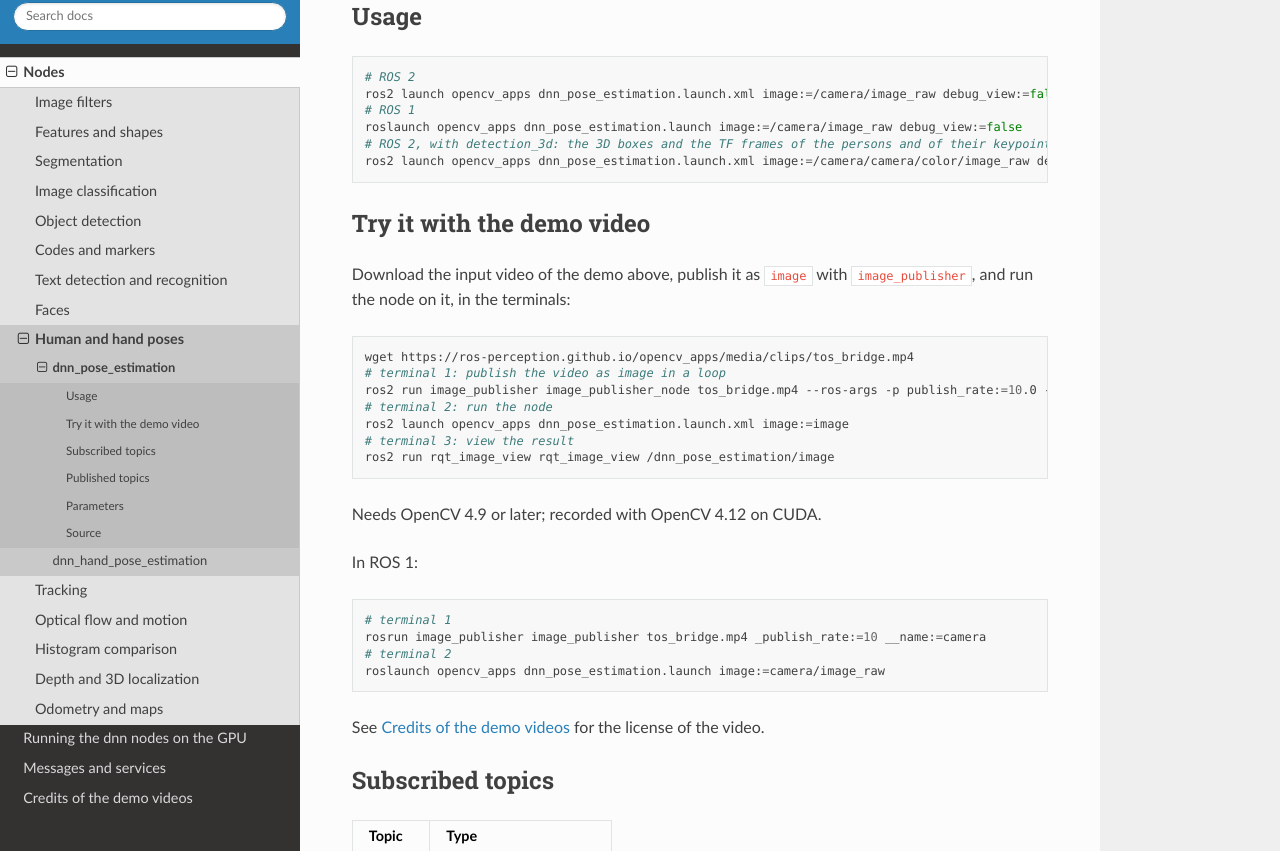
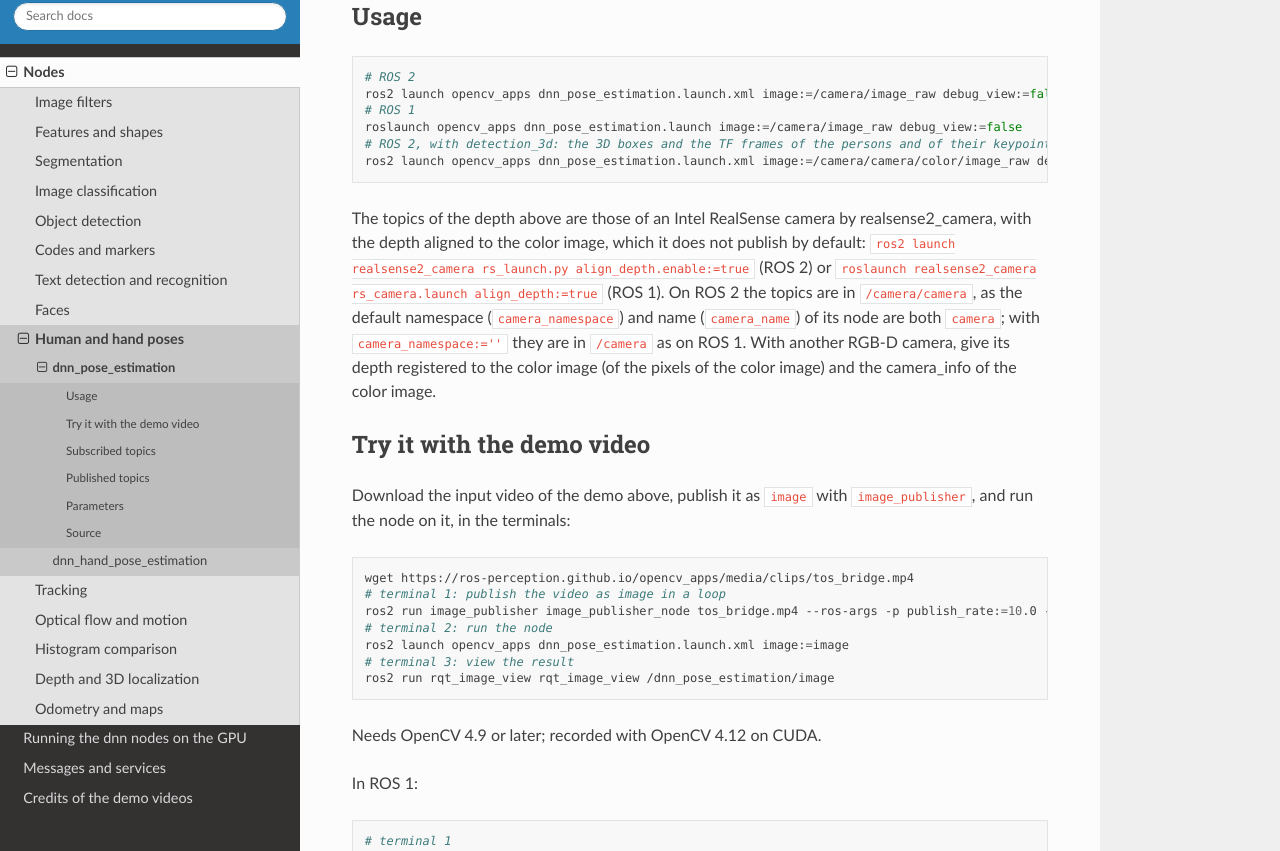
Before and after one commit to ros-perception/opencv_apps, a Sphinx documentation site: the page built from doc/nodes/dnn_pose_estimation.rst, in a window 1280 px wide and 900 px high, scrolled down 921 px, cut to the strip 49-900 px from the top of the window. Built offline with Sphinx 7.4.7 and the Read the Docs theme 3.1.0, drawn with Linux system fonts in a browser that asks for light colours.

Commit message:
doc: the topics of realsense2_camera in the usage of the 3D nodes
The usage of detection_3d, rgbd_odometry, dnn_object_detection and
dnn_pose_estimation gives the topics of an Intel RealSense camera
(/camera/camera/aligned_depth_to_color/image_raw on ROS 2), which needs
align_depth: a note says so, with the commands of realsense2_camera, why
the topics are in /camera/camera on ROS 2 (camera_namespace and
camera_name are both camera by default; camera_namespace:='' for
/camera), and what to give with another RGB-D camera.

Co-Authored-By: Claude Opus 5.5 <noreply@anthropic.com>
Claude-Session: https://claude.ai/code/session_01Xo6jRt2Rcht9sQS6ms6A4p

```diff
--- a/doc/nodes/detection_3d.rst
+++ b/doc/nodes/detection_3d.rst
@@ -34,6 +34,8 @@ Usage
    roslaunch opencv_apps detection_3d.launch input:=/dnn_object_detection/detections depth:=/camera/aligned_depth_to_color/image_raw camera_info:=/camera/color/camera_info
    # ROS 2, with detection_3d: the 3D boxes and the TF frames of the detected objects, from the depth image registered to the color image (or, without depth:=, the depth estimated from the color image by dnn_depth_estimation), shown in rviz2
    ros2 launch opencv_apps dnn_object_detection.launch.xml image:=/camera/camera/color/image_raw depth:=/camera/camera/aligned_depth_to_color/image_raw detection_3d:=true rviz:=true
+
+The topics of the depth above are those of an Intel RealSense camera by realsense2_camera, with the depth aligned to the color image, which it does not publish by default: ``ros2 launch realsense2_camera rs_launch.py align_depth.enable:=true`` (ROS 2) or ``roslaunch realsense2_camera rs_camera.launch align_depth:=true`` (ROS 1). On ROS 2 the topics are in ``/camera/camera``, as the default namespace (``camera_namespace``) and name (``camera_name``) of its node are both ``camera``; with ``camera_namespace:=''`` they are in ``/camera`` as on ROS 1. With another RGB-D camera, give its depth registered to the color image (of the pixels of the color image) and the camera_info of the color image.
 
 Try it with the demo video
 --------------------------
--- a/doc/nodes/dnn_object_detection.rst
+++ b/doc/nodes/dnn_object_detection.rst
@@ -31,6 +31,8 @@ Usage
    roslaunch opencv_apps dnn_object_detection.launch image:=/camera/image_raw debug_view:=false
    # ROS 2, with detection_3d: the 3D boxes and the TF frames of the detected objects, from the depth image registered to the color image (or, without depth:=, the depth estimated from the color image by dnn_depth_estimation), shown in rviz2
    ros2 launch opencv_apps dnn_object_detection.launch.xml image:=/camera/camera/color/image_raw depth:=/camera/camera/aligned_depth_to_color/image_raw detection_3d:=true rviz:=true
+
+The topics of the depth above are those of an Intel RealSense camera by realsense2_camera, with the depth aligned to the color image, which it does not publish by default: ``ros2 launch realsense2_camera rs_launch.py align_depth.enable:=true`` (ROS 2) or ``roslaunch realsense2_camera rs_camera.launch align_depth:=true`` (ROS 1). On ROS 2 the topics are in ``/camera/camera``, as the default namespace (``camera_namespace``) and name (``camera_name``) of its node are both ``camera``; with ``camera_namespace:=''`` they are in ``/camera`` as on ROS 1. With another RGB-D camera, give its depth registered to the color image (of the pixels of the color image) and the camera_info of the color image.
 
 Try it with the demo video
 --------------------------
--- a/doc/nodes/dnn_pose_estimation.rst
+++ b/doc/nodes/dnn_pose_estimation.rst
@@ -31,6 +31,8 @@ Usage
    roslaunch opencv_apps dnn_pose_estimation.launch image:=/camera/image_raw debug_view:=false
    # ROS 2, with detection_3d: the 3D boxes and the TF frames of the persons and of their keypoints, from the depth image registered to the color image (or, without depth:=, the depth estimated from the color image by dnn_depth_estimation), shown in rviz2
    ros2 launch opencv_apps dnn_pose_estimation.launch.xml image:=/camera/camera/color/image_raw depth:=/camera/camera/aligned_depth_to_color/image_raw detection_3d:=true rviz:=true
+
+The topics of the depth above are those of an Intel RealSense camera by realsense2_camera, with the depth aligned to the color image, which it does not publish by default: ``ros2 launch realsense2_camera rs_launch.py align_depth.enable:=true`` (ROS 2) or ``roslaunch realsense2_camera rs_camera.launch align_depth:=true`` (ROS 1). On ROS 2 the topics are in ``/camera/camera``, as the default namespace (``camera_namespace``) and name (``camera_name``) of its node are both ``camera``; with ``camera_namespace:=''`` they are in ``/camera`` as on ROS 1. With another RGB-D camera, give its depth registered to the color image (of the pixels of the color image) and the camera_info of the color image.
 
 Try it with the demo video
 --------------------------
--- a/doc/nodes/rgbd_odometry.rst
+++ b/doc/nodes/rgbd_odometry.rst
@@ -29,6 +29,8 @@ Usage
    ros2 launch opencv_apps rgbd_odometry.launch.xml image:=/camera/camera/color/image_raw depth:=/camera/camera/aligned_depth_to_color/image_raw camera_info:=/camera/camera/color/camera_info base_frame:=camera_link
    # ROS 1
    roslaunch opencv_apps rgbd_odometry.launch image:=/camera/color/image_raw depth:=/camera/aligned_depth_to_color/image_raw camera_info:=/camera/color/camera_info base_frame:=camera_link
+
+The topics of the depth above are those of an Intel RealSense camera by realsense2_camera, with the depth aligned to the color image, which it does not publish by default: ``ros2 launch realsense2_camera rs_launch.py align_depth.enable:=true`` (ROS 2) or ``roslaunch realsense2_camera rs_camera.launch align_depth:=true`` (ROS 1). On ROS 2 the topics are in ``/camera/camera``, as the default namespace (``camera_namespace``) and name (``camera_name``) of its node are both ``camera``; with ``camera_namespace:=''`` they are in ``/camera`` as on ROS 1. With another RGB-D camera, give its depth registered to the color image (of the pixels of the color image) and the camera_info of the color image.
 
 Try it with the demo video
 --------------------------
--- a/doc/tools/generate_pages.py
+++ b/doc/tools/generate_pages.py
@@ -452,6 +452,20 @@ def usage_3d(node):
             'depth:=/camera/camera/aligned_depth_to_color/image_raw detection_3d:=true rviz:=true' % USAGE_3D[node]]
 
 
+def usage_realsense(node):
+    """Return the lines of the note on the topics of realsense2_camera in the usage of the node, or []."""
+    if node not in ('detection_3d', 'rgbd_odometry') and node not in USAGE_3D:
+        return []
+    return ['The topics of the depth above are those of an Intel RealSense camera by realsense2_camera, with the depth '
+            'aligned to the color image, which it does not publish by default: ``ros2 launch realsense2_camera '
+            'rs_launch.py align_depth.enable:=true`` (ROS 2) or ``roslaunch realsense2_camera rs_camera.launch '
+            'align_depth:=true`` (ROS 1). On ROS 2 the topics are in ``/camera/camera``, as the default namespace '
+            '(``camera_namespace``) and name (``camera_name``) of its node are both ``camera``; with '
+            '``camera_namespace:=\'\'`` they are in ``/camera`` as on ROS 1. With another RGB-D camera, give its depth '
+            'registered to the color image (of the pixels of the color image) and the camera_info of the color '
+            'image.', '']
+
+
 def usage_arguments(node, ros1=False):
     """Return the arguments of the usage of the node: its inputs, and debug_view:=false if the launch file has it."""
     arguments = USAGE_INPUTS.get(node, 'image:=/camera/image_raw')
@@ -641,6 +655,7 @@ def node_page(node, interface, classes, files, demo=None):
               '   # ROS 1',
               '   roslaunch opencv_apps %s.launch %s%s' % (
                   node, usage_arguments(node, ros1=True), ros1_arguments(node))] + usage_3d(node) + ['']
+    lines += usage_realsense(node)
     if demo:
         lines += demo_section(node, demo)
         if demo.get('variants'):
```
